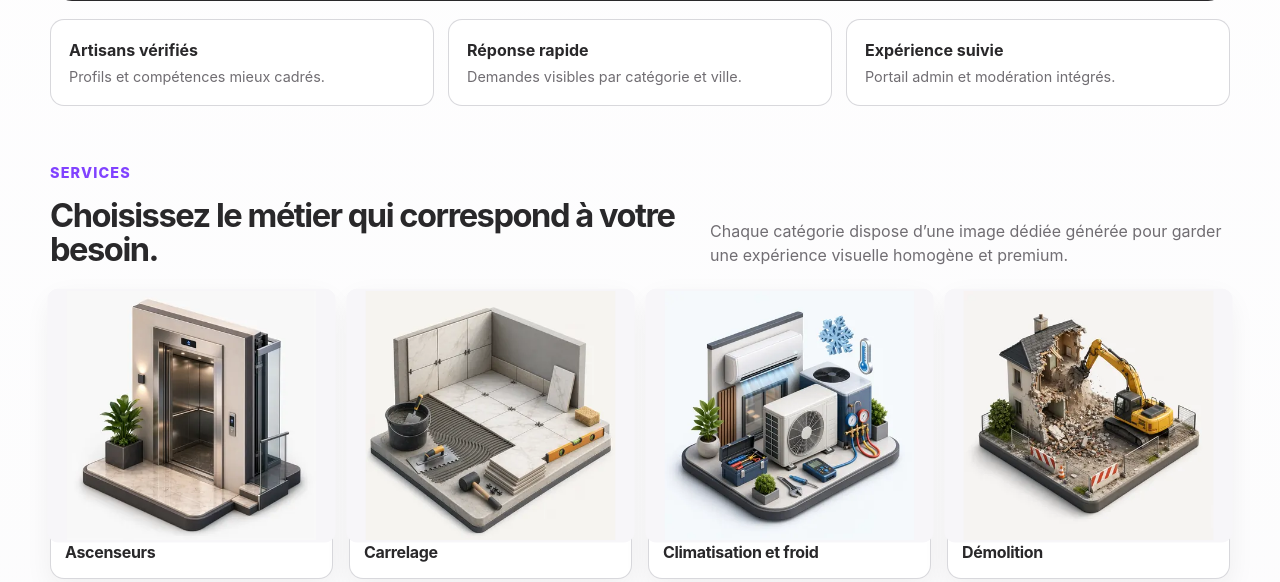
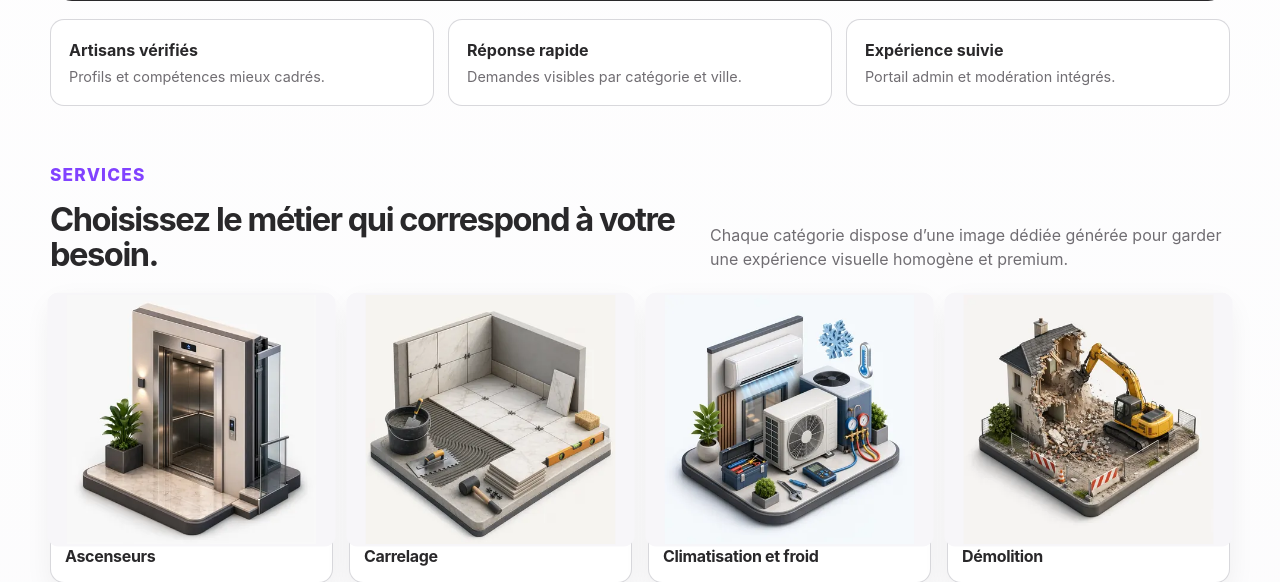
Before and after one commit to hzmarrou/m3alam, a Django app: page / in a window 1280 px wide. Shown: the part 644-1226 px from the top of the page. Run offline with Django 5.2, Linux system fonts and the light colour scheme.

Commit message:
fix: enlarge homepage section labels
Co-authored-by: Copilot <223556219+Copilot@users.noreply.github.com>

```diff
--- a/m3alam/static/css/theme.css
+++ b/m3alam/static/css/theme.css
@@ -107,6 +107,11 @@ a:focus-visible, button:focus-visible, input:focus-visible, textarea:focus-visib
   font-weight: 800;
   letter-spacing: .08em;
   text-transform: uppercase;
+}
+
+.eyebrow-section {
+  font-size: clamp(1.08rem, 1.35vw, 1.24rem);
+  letter-spacing: .07em;
 }
 
 .hero-editorial .eyebrow,
--- a/m3alam/templates/home.html
+++ b/m3alam/templates/home.html
@@ -26,7 +26,7 @@
 
 <section class="section-head">
   <div>
-    <p class="eyebrow">Services</p>
+    <p class="eyebrow eyebrow-section">Services</p>
     <h2 class="section-title">Choisissez le métier qui correspond à votre besoin.</h2>
   </div>
   <p class="section-copy">Chaque catégorie dispose d’une image dédiée générée pour garder une expérience visuelle homogène et premium.</p>
@@ -43,7 +43,7 @@
 
 <section class="section-head">
   <div>
-    <p class="eyebrow">Processus</p>
+    <p class="eyebrow eyebrow-section">Processus</p>
     <h2 class="section-title">Simple pour le client, clair pour l’artisan.</h2>
   </div>
 </section>
```
Also changed, not shown: m3alam/tests/ui/test_ui_premium.py (+8 -0 lines).
